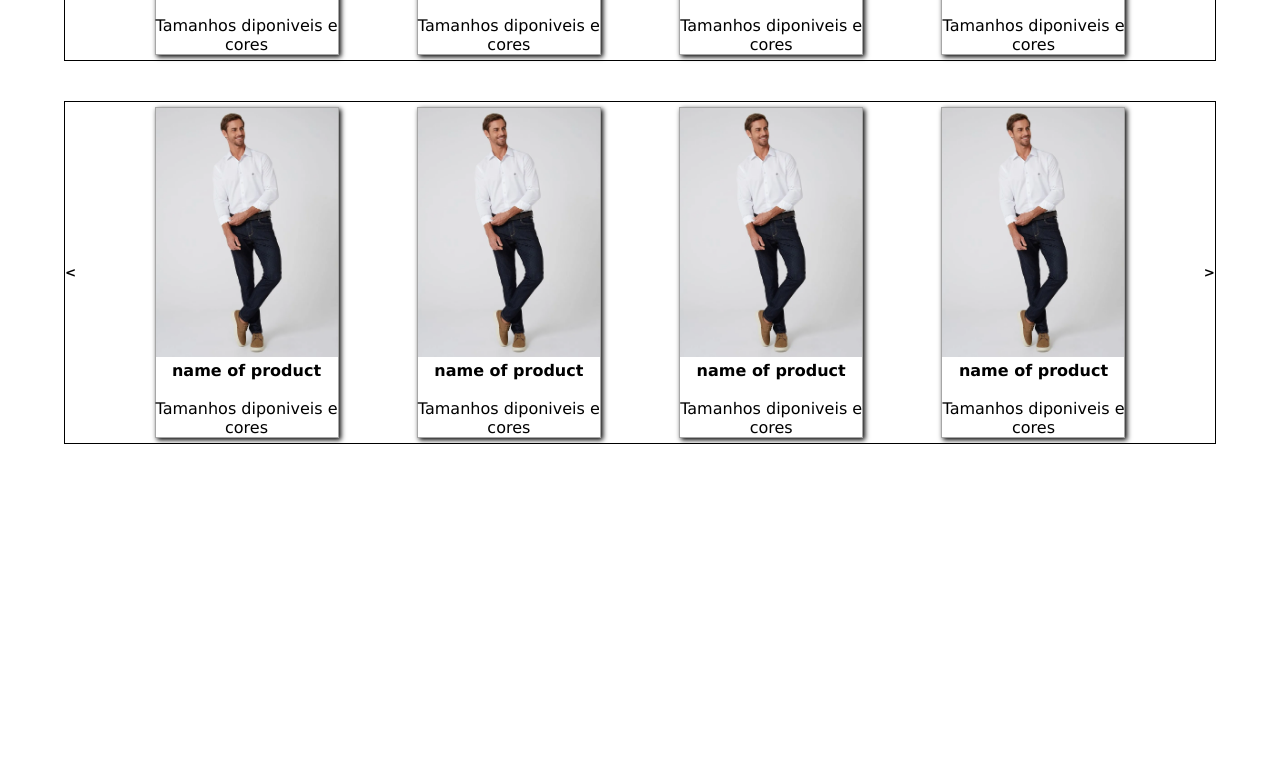
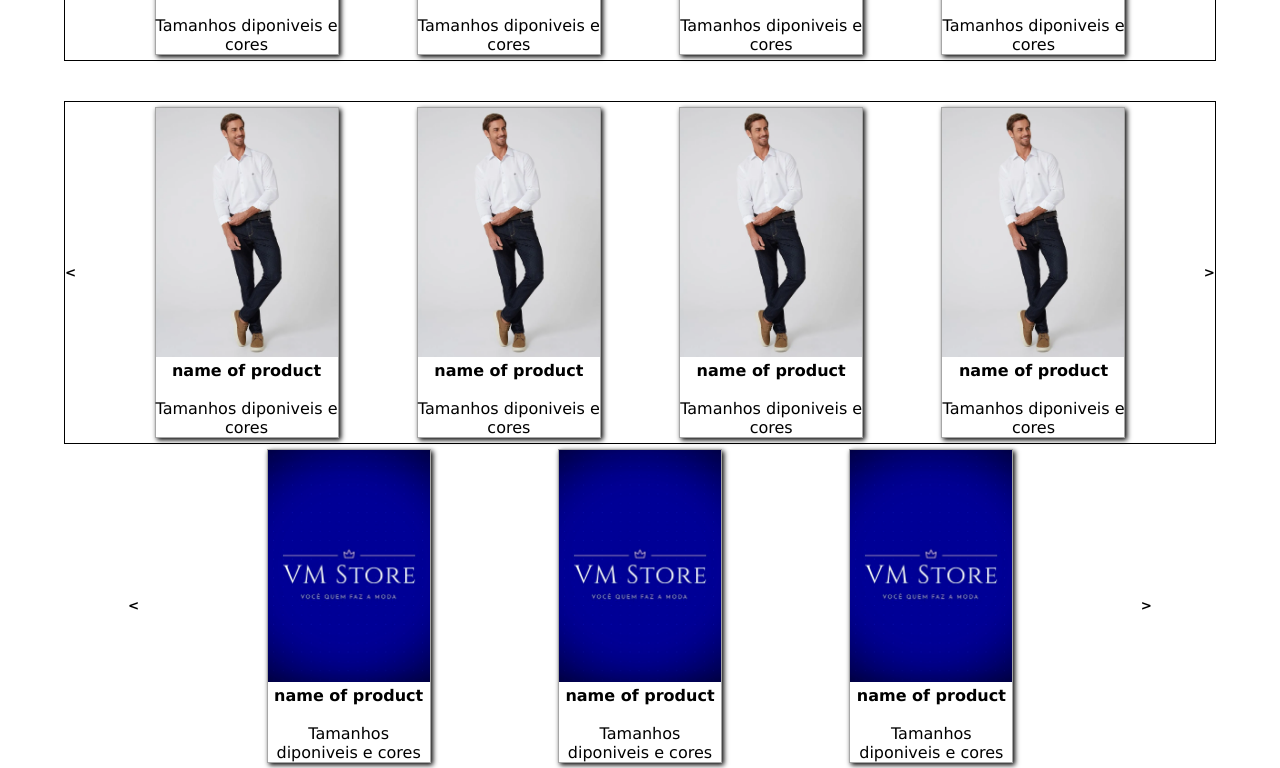
Before and after one commit to joaoMicheletti/VM_Store, a plain HTML site: page index.html in a window 1280 px wide. Shown: the part 1533-2301 px from the top of the page. Before the commit the page ends 1977 px from the top, so only its background shows below. Drawn offline with Linux system fonts and the light colour scheme.

Commit message:
ajustes
ajustes

```diff
--- a/index.html
+++ b/index.html
@@ -146,6 +146,36 @@
             <button class="btnPN" onclick="nextSlide('AcessoriosF', 'acessorios-slide')">&gt;</button>
         </div>
     </section>
+    <section id="Masculino">
+        <div id="RoupasMasculinas">
+            <button class="btnPN" onclick="prevSlide('AcessoriosF', 'acessorios-slide')">&lt;</button>
+            <div id="acessorios-slide">
+                <img class="imgSlides" src="assets/vmstore.JPG"/>
+                <div class="Description">
+                    <h4>name of product</h4>
+                    <br/>
+                    <p class="infoProduto">Tamanhos diponiveis e cores</p>
+                </div>
+            </div>
+            <div id="acessorios-slide">
+                <img class="imgSlides" src="assets/vmstore.JPG"/>
+                <div class="Description">
+                    <h4>name of product</h4>
+                    <br/>
+                    <p class="infoProduto">Tamanhos diponiveis e cores</p>
+                </div>
+            </div>
+            <div id="acessorios-slide">
+                <img class="imgSlides" src="assets/vmstore.JPG"/>
+                <div class="Description">
+                    <h4>name of product</h4>
+                    <br/>
+                    <p class="infoProduto">Tamanhos diponiveis e cores</p>
+                </div>
+            </div>
+            <button class="btnPN" onclick="nextSlide('AcessoriosF', 'acessorios-slide')">&gt;</button>
+        </div>
+    </section>
 
 </body>
 </html>
--- a/indexStyle.css
+++ b/indexStyle.css
@@ -219,3 +219,16 @@ hr {
 .imgSlides {
     width: 100%;
 }
+#Masculino {
+    width: 80%;
+    margin-left: 10%;
+    display: flex;
+    flex-direction: column;
+}
+#RoupasMasculinas {
+
+    width: 100%;
+    display: flex;
+    flex-direction: row;
+    justify-content: space-between;
+}
```
Also changed, not shown: assets/vmstore.JPG (renamed from assets/Screenshot_20230104-091359_Chrome_Original.JPG).
